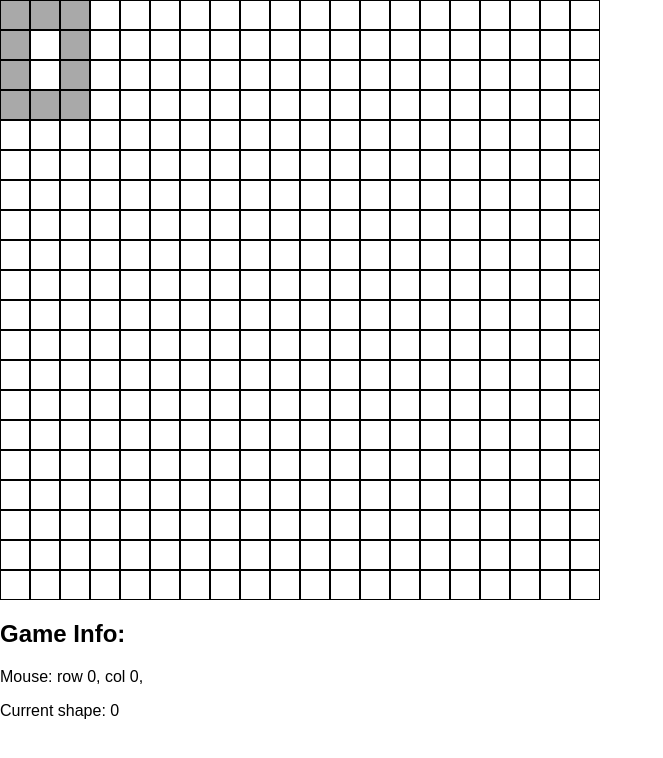
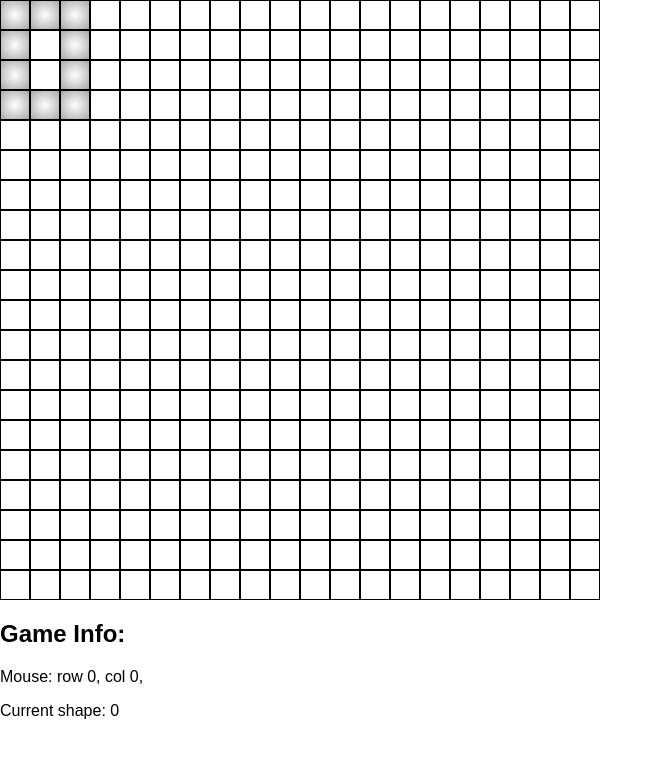
Before and after one commit to droberts-ada/nmbr-9, a React (Create React App) app: page / in a window 1280 px wide. Shown: the top 758 px of the page, without its empty margins (0-663 px from the left). Built offline with nearby package versions, Linux system fonts and the light colour scheme.

Commit message:
Initial version of play checker

```diff
--- a/src/App.js
+++ b/src/App.js
@@ -33,7 +33,9 @@ class App extends Component {
 
     const boardHeight = 20;
     const boardWidth = 20;
-    const board = Array(boardHeight).fill(Array(boardWidth).fill({color: 'black'}));
+    const board = Array(boardHeight).fill(
+      Array(boardWidth).fill({color: 'black'})
+    );
     this.state = {
       shapes: {
         current: currentShape,
@@ -45,7 +47,79 @@ class App extends Component {
     }
   }
 
-  validPlay(row, col) {
+  // Check whether a play is valid, and set the level
+  // at which it can be played.
+  // TODO: Figure out how to test this
+  checkPlay(current) {
+    // First play is always valid, and always on level 0
+    if (this.state.shapes.played.length === 0) {
+      current.level = 0;
+      return true;
+    }
+
+    // 3 rules for a valid play:
+    // - Each tile in the shape must be supported by the level below
+    // - A shape must be supported by two or more distinct shapes on
+    //   the lower level
+    // - If there's already a shape on this level, the current shape
+    //   must be adjacent to a shape on this level
+    const board = this.buildBoard(false);
+    let level = null;
+    const supports = new Set();
+
+    for (let r = 0; r < current.footprint.rows; r++) {
+      const boardRow = r + current.anchor.row;
+      for (let c = 0; c < current.footprint.cols; c++) {
+        if (!current.squares[r][c]) {
+          continue;
+        }
+
+        const boardCol = c + current.anchor.col;
+        const playedShape = board[boardRow][boardCol].shape;
+
+        // console.log(`Comparing ghost ${r}-${c} to board ${boardRow}-${boardCol}`);
+        // console.log(`ghost level ${level+1}`);
+        // console.log(playedShape);
+
+        if (level === null) {
+          // First square for this shape
+          if (playedShape) {
+            level = playedShape.level;
+          } else {
+            level = -1;
+          }
+
+        } else if (level === -1 && playedShape) {
+          console.debug(`Level mismatch: ground to support`);
+          return false;
+
+        } else if (level != -1 && (!playedShape || level != playedShape.level)) {
+          // Level mismatch, rule 1 above has been violated
+          console.debug(`Level mismatch`);
+          return false;
+
+        }
+
+        if (playedShape) {
+          supports.add(playedShape);
+        }
+      }
+    }
+
+    // The level we've recorded so far is the level of supporting shapes
+    // on the board. Our new shape will be one above that.
+    level += 1;
+
+    // Level 0 shapes can be unsupported, otherwise we need
+    // at least two unique support shapes.
+    if (level != 0 && supports.size < 2) {
+      console.log('Not enough support shapes');
+      return false;
+    }
+
+    // TODO: check that it's touching another shape on this level
+
+    current.level = level;
     return true;
   }
 
@@ -55,15 +129,15 @@ class App extends Component {
     }
     const anchor = this.getAnchor();
     console.log(`User click at ${anchor.row}, ${anchor.col}`);
-    if (!this.validPlay(anchor.row, anchor.col)) {
+
+    const current = Object.assign({}, this.state.shapes.current);
+    current.anchor = anchor;
+    if (!this.checkPlay(current)) {
+      console.log('Play validation failed');
       return;
     }
 
-    // Record some extra facts about the current shape and save it to played
-    const current = Object.assign({}, this.state.shapes.current);
-    current.anchor = anchor;
-    // TODO: level, rotation
-
+    console.log(`Playing tile at level ${current.level}`);
 
     // Figure out the next shape
     let newCurrent = null;
@@ -114,18 +188,21 @@ class App extends Component {
     return anchor;
   }
 
-  drawShape(board, shape, anchor) {
+  buildBoard(drawGhost) {
+    // TODO DPR: for perf, track board state and only update what's changed
+
+    const drawShape = (board, shape, anchor, type) => {
       for (let r = 0; r < shape.footprint.rows; r++) {
         for (let c = 0; c < shape.footprint.cols; c++) {
           if (shape.squares[r][c]) {
-          board[anchor.row + r][anchor.col + c].color = shape.color;
+            const square = board[anchor.row + r][anchor.col + c];
+            square.color = shape.color;
+            square.type = type;
+            square.shape = shape;
           }
         }
       }
-  }
-
-  buildBoard() {
-    // TODO DPR: for perf, track board state and only update what's changed
+    };
 
     // Fill in the default (empty) board state
     const board = [];
@@ -134,6 +211,7 @@ class App extends Component {
       for (let c = 0; c < this.state.boardWidth; c++) {
         row.push({
           color: 'white',
+          type: 'empty',
         });
       }
       board.push(row);
@@ -141,21 +219,21 @@ class App extends Component {
 
     // Draw all played pieces
     this.state.shapes.played.forEach((shape) => {
-      this.drawShape(board, shape, shape.anchor);
+      drawShape(board, shape, shape.anchor, 'played');
     });
 
     // Draw the ghost of the current piece
-    if (this.state.mouse && this.state.shapes.current) {
+    if (drawGhost && this.state.mouse && this.state.shapes.current) {
       const current = this.state.shapes.current;
       const anchor = this.getAnchor();
-      this.drawShape(board, current, anchor);
+      drawShape(board, current, anchor, 'ghost');
     }
 
     return board;
   }
 
   render() {
-    const board = this.buildBoard();
+    const board = this.buildBoard(true);
     return (
       <main>
         <Board
--- a/src/Board.js
+++ b/src/Board.js
@@ -1,10 +1,21 @@
 import React, { Component } from 'react';
 
 class Board extends Component {
-  square(r, c, color) {
-    const inlineStyles = {
-      backgroundColor: color || 'black',
-    };
+  square(r, c, props) {
+    const inlineStyles = {};
+    switch(props.type) {
+      case 'empty':
+      inlineStyles['backgroundColor'] = props.color;
+      break;
+
+      case 'played':
+      inlineStyles['background'] = `radial-gradient(white, ${props.color})`;
+      break;
+
+      case 'ghost':
+      inlineStyles['background'] = `radial-gradient(white, ${props.color})`;
+      break;
+    }
     return (
       <div className="square"
         key={`square-${r}-${c}`}
@@ -18,7 +29,7 @@ class Board extends Component {
   row(r) {
     let squares = [];
     for (let c = 0; c < this.props.width; c++) {
-      squares.push(this.square(r, c, this.props.board[r][c].color));
+      squares.push(this.square(r, c, this.props.board[r][c]));
     }
     return (
       <div className="row" key={`row-${r}`}>
```
Lines whose indentation alone changed are shown as unchanged.
